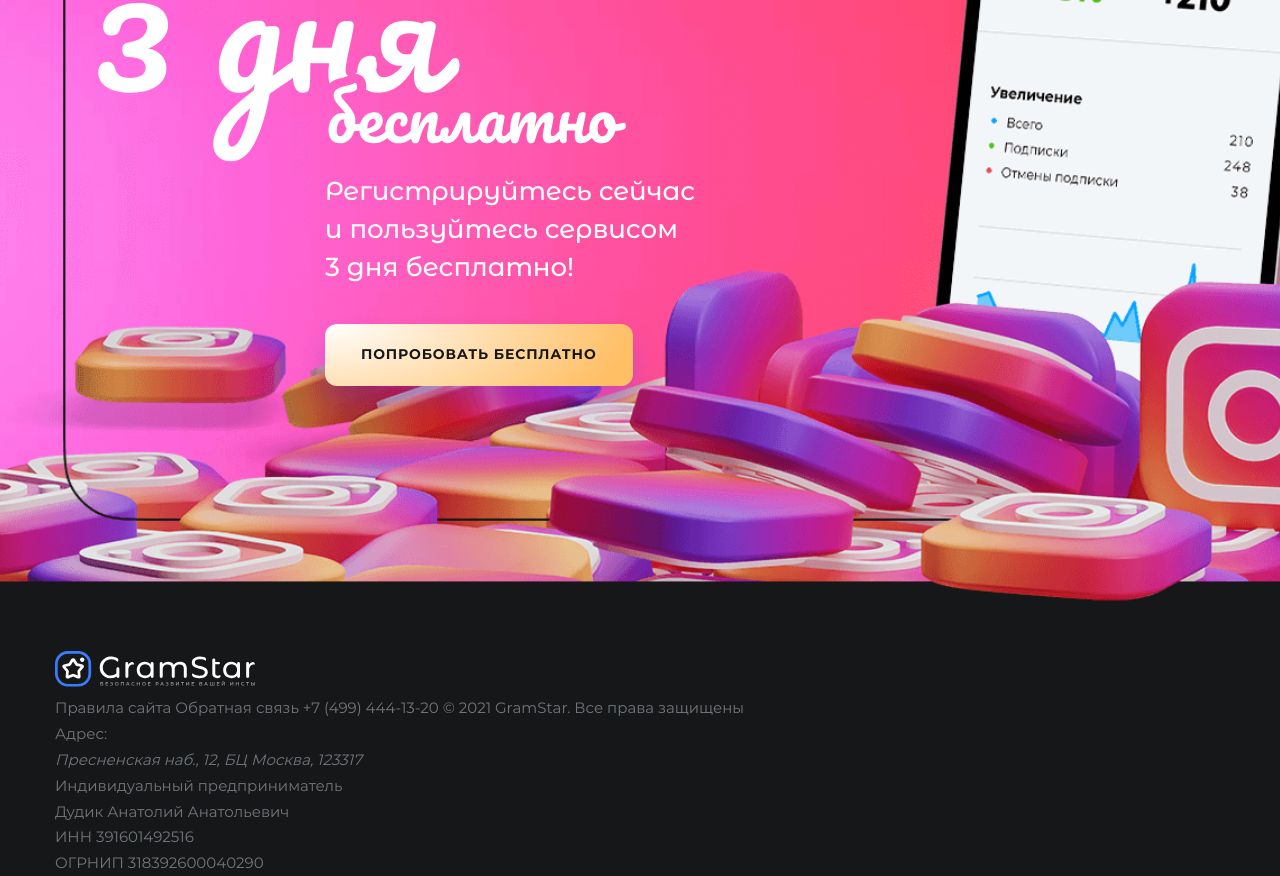
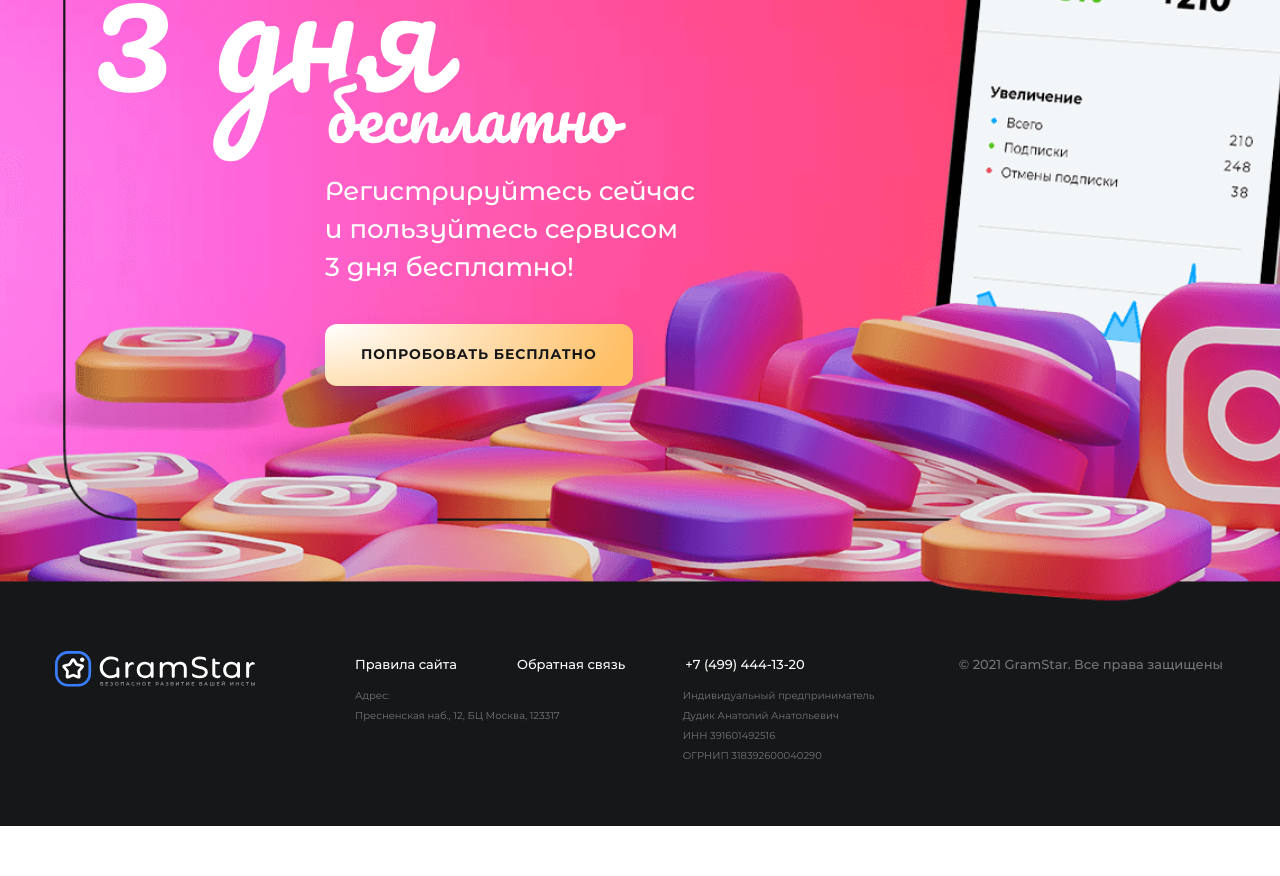
Before and after one commit to goldwinalec/gs, a plain HTML site: page index.html in a window 1280 px wide. Shown: the part 7895-8771 px from the top of the page. After the commit the page ends 8721 px from the top, so only its background shows below. Drawn offline with Linux system fonts and the light colour scheme.

Commit message:
Стилизован блок footer

```diff
--- a/index.html
+++ b/index.html
@@ -553,7 +553,8 @@
             alt="GramStar"
             class="footer__logo"
           />
-          <div class="footer__links">
+          <div class="footer__info">
+            <div class="footer__row">
               <a href="" class="footer__link">Правила сайта</a>
               <a href="" class="footer__link">Обратная связь</a>
               <a href="tel:+74994441320" class="footer__link"
@@ -563,19 +564,20 @@
                 >© 2021 GramStar. Все права защищены</span
               >
             </div>
-          <div class="footer__info">
+            <div class="footer__row">
               <span class="footer__text"
                 >Адрес:
                 <address class="footer__address">
                   Пресненская наб., 12, БЦ Москва, 123317
                 </address></span
               >
-            <span class="footer__text">
+              <p class="footer__text">
                 Индивидуальный предприниматель <br />
                 Дудик Анатолий Анатольевич <br />
                 ИНН 391601492516 <br />
                 ОГРНИП 318392600040290
-            </span>
+              </p>
+            </div>
           </div>
         </div>
       </div>
--- a/scss/style.scss
+++ b/scss/style.scss
@@ -582,6 +582,52 @@ p {
 }
 .footer {
   padding-top: 25px;
+  padding-bottom: 60px;
   background-color: $black;
 }
+.footer__inner {
+  display: flex;
+  align-items: flex-start;
+  justify-content: flex-start;
+}
+.footer__info {
+  margin-left: 100px;
+}
+.footer__row {
+  display: flex;
+  align-items: flex-start;
+  justify-content: flex-start;
+}
+.footer__row + .footer__row {
+  margin-top: 7px;
+}
+.footer__link {
+  @extend %montserrat-medium;
+  font-size: 13px;
+  line-height: 2.15;
+  color: #fff;
+  transition: color 0.3s ease;
+}
+.footer__link:hover {
+  color: $blue;
+}
+.footer__link + .footer__link {
+  margin-left: 60px;
+}
+.footer__copyright {
+  margin-left: 154px;
+  @extend %montserrat-medium;
+  font-size: 13px;
+  line-height: 2.15;
+}
+.footer__text {
+  font-size: 10px;
+  line-height: 2;
+}
+.footer__text:last-child {
+  margin-left: 123px;
+}
+.footer__address {
+  font-style: normal;
+}
 @import 'media';
```
Also changed, not shown: css/style.css. Lines whose indentation alone changed are shown as unchanged.
